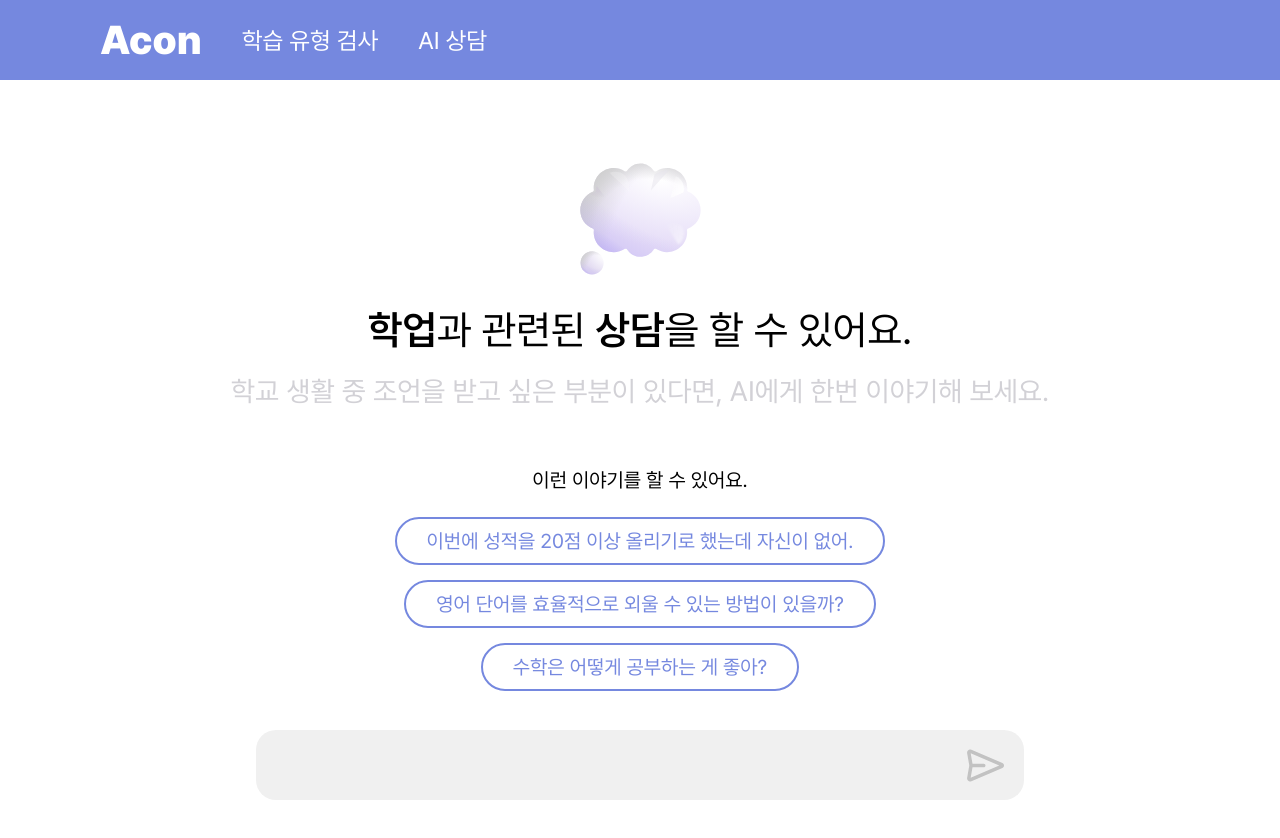
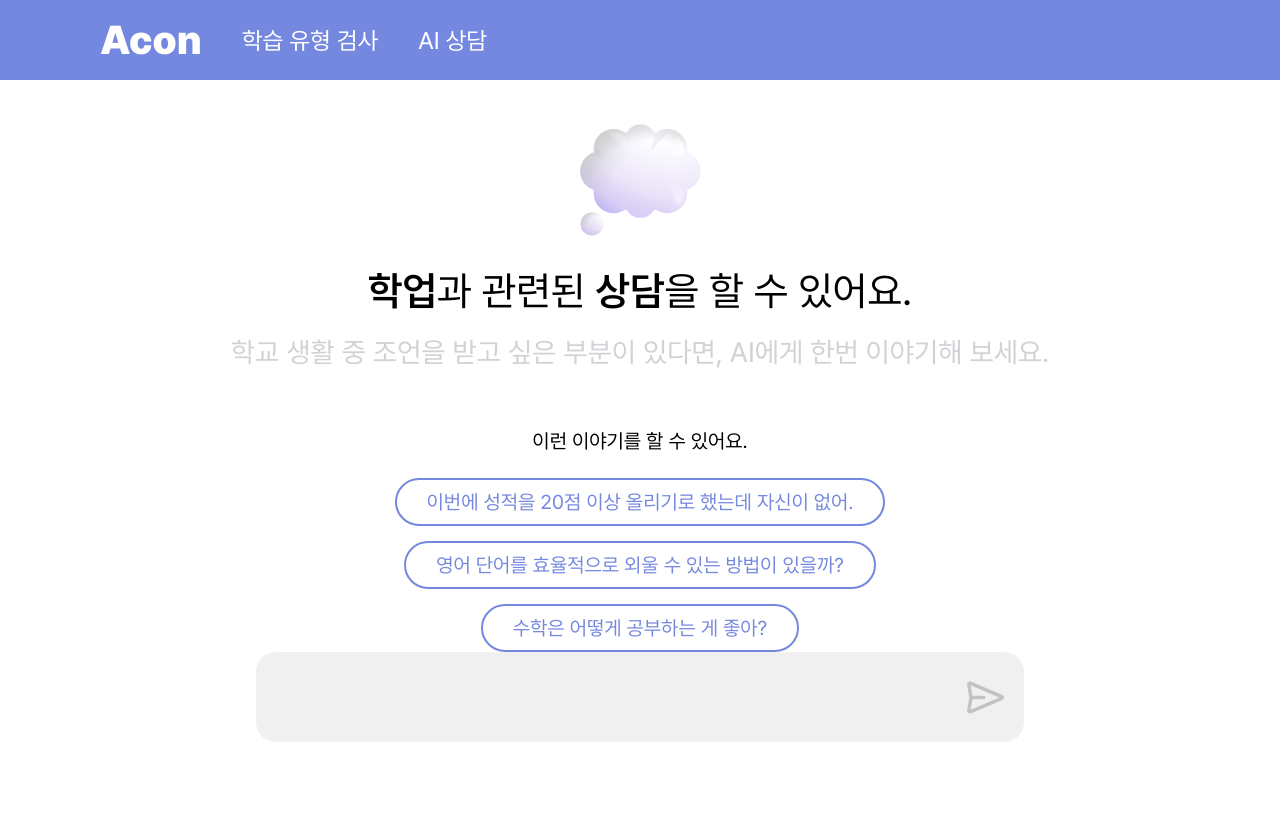
Before and after one commit to Jobfair-receive/Front, a React (Create React App) app: page /chat in a window 1280 px wide. Shown: the top 838 px of the page. After the commit the page ends 800 px from the top, so only its background shows below. Built offline with nearby package versions, Linux system fonts and the light colour scheme.

Commit message:
STYLE :: 헤더로 변경되서 채팅 수정

```diff
--- a/src/components/common/Header.jsx
+++ b/src/components/common/Header.jsx
@@ -7,6 +7,8 @@ const NavBar = styled.nav`
     background-color: #7588DF;
     display: flex;
     align-items: center;
+    z-index: 1;
+    position: sticky;
 `
 
 const Logo = styled.span`
--- a/src/pages/Chat/Chat.style.js
+++ b/src/pages/Chat/Chat.style.js
@@ -2,7 +2,7 @@ import styled from "styled-components";
 
 export const Wrapper = styled.div`
     width: 100%;
-    height: 100%;
+    height: calc(100% - 80px);
     display: flex;
     flex-direction: column;
     align-items: center;
@@ -61,7 +61,7 @@ export const ChatBox = styled.div`
     margin-bottom: 80px;
 `
 export const ChatInput = styled.input`
-    height: 100%;
+    height: 90px;
     width: 100%;
     background-color: #F0F0F0;
     outline: none;
```
